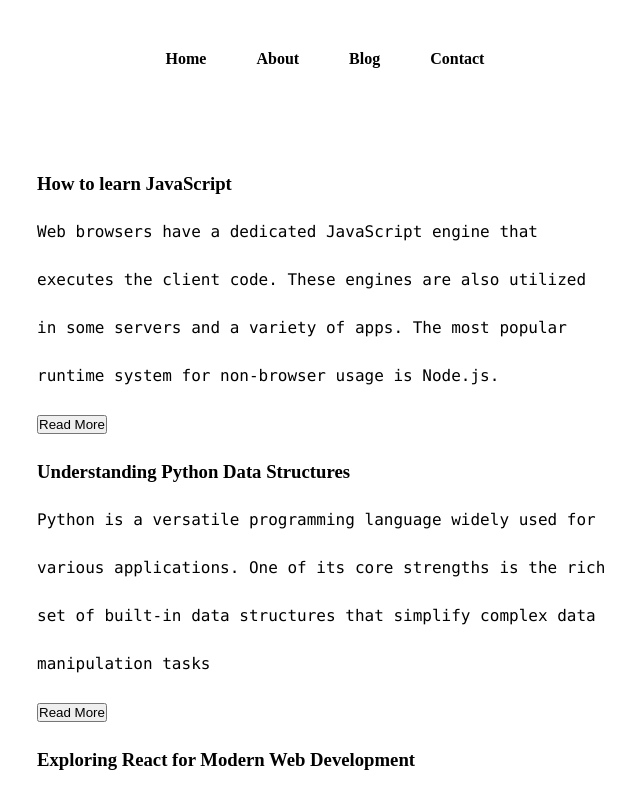
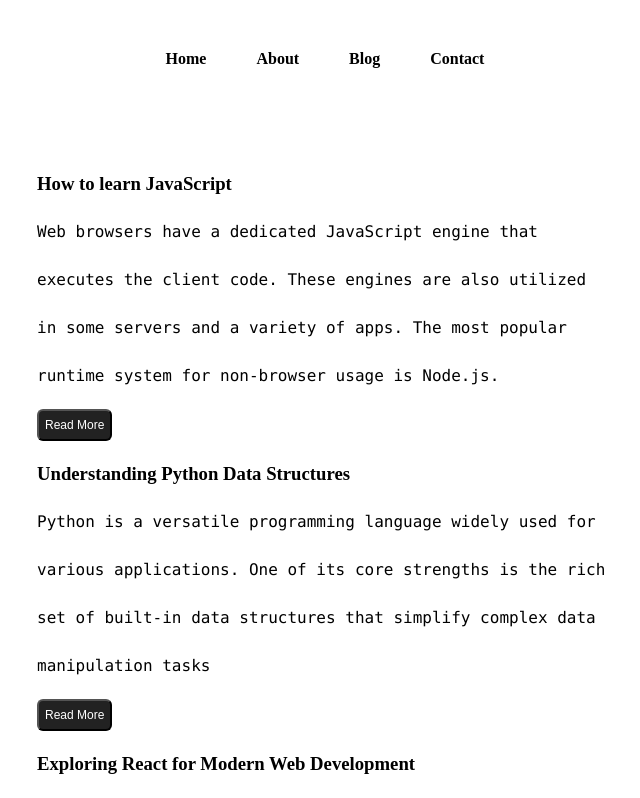
Before and after one commit to aryanraj13/Cyber-Scoop-Blog, a Next.js app: page /blog in a window 1280 px wide. Shown: the top 798 px of the page, without its empty margins (315-955 px from the left). Built offline with nearby package versions, Linux system fonts and the light colour scheme.

Commit message:
Converted to Static site

```diff
--- a/pages/blogpost/[slug].js
+++ b/pages/blogpost/[slug].js
@@ -20,7 +20,7 @@
   <hr/>
   {blog && <div className={styles.description} dangerouslySetInnerHTML={createMarkup(blog.content)}></div>}
   <div className={styles.author}>
-    By - {blog.author}
+    By - {blog && blog.author}
   </div>
   </main>
 </div>
--- a/styles/Blog.module.css
+++ b/styles/Blog.module.css
@@ -24,3 +24,13 @@
       margin-top: 30px;
     }
 }
+
+.btn{
+  color: white;
+    background: rgb(34, 34, 34);
+    padding: 7px 6px;
+    cursor: pointer;
+    border-radius: 6px;
+    font-size: 12px;
+    margin-bottom: 9px;
+}
```
